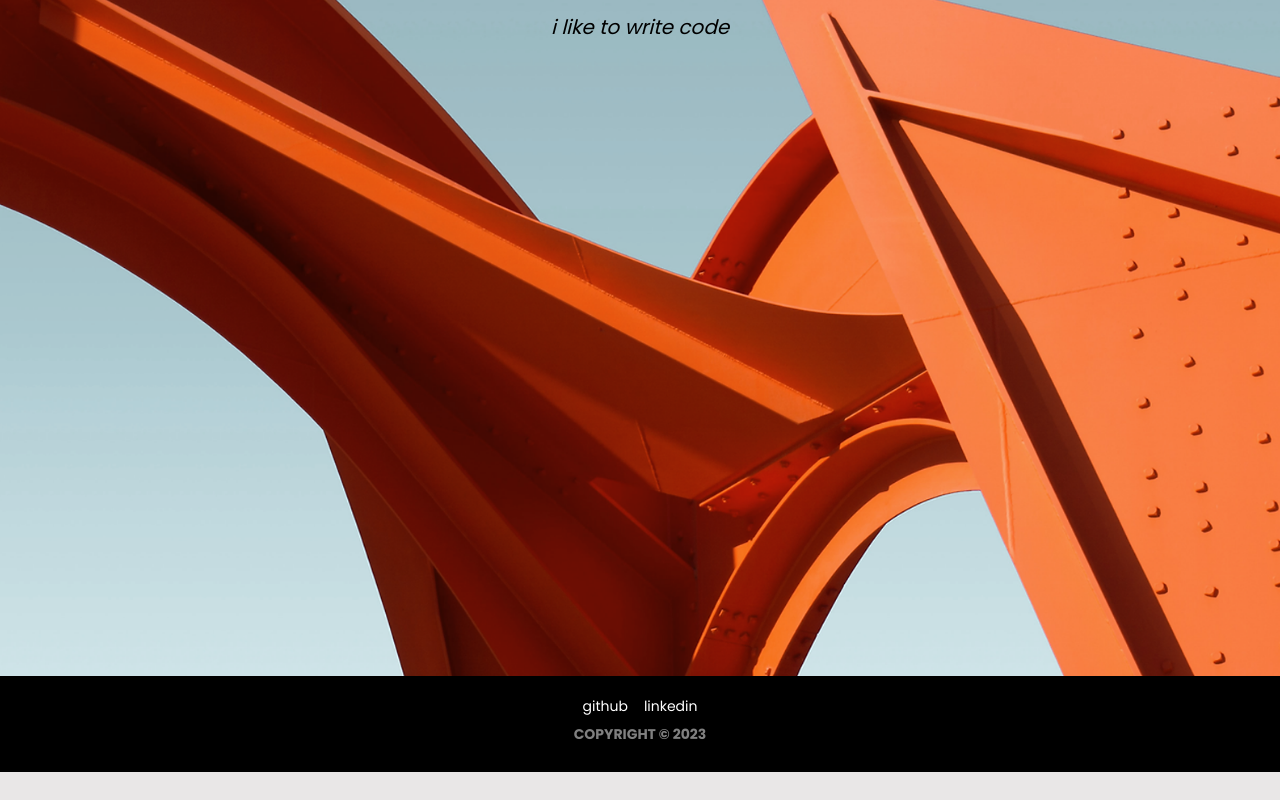
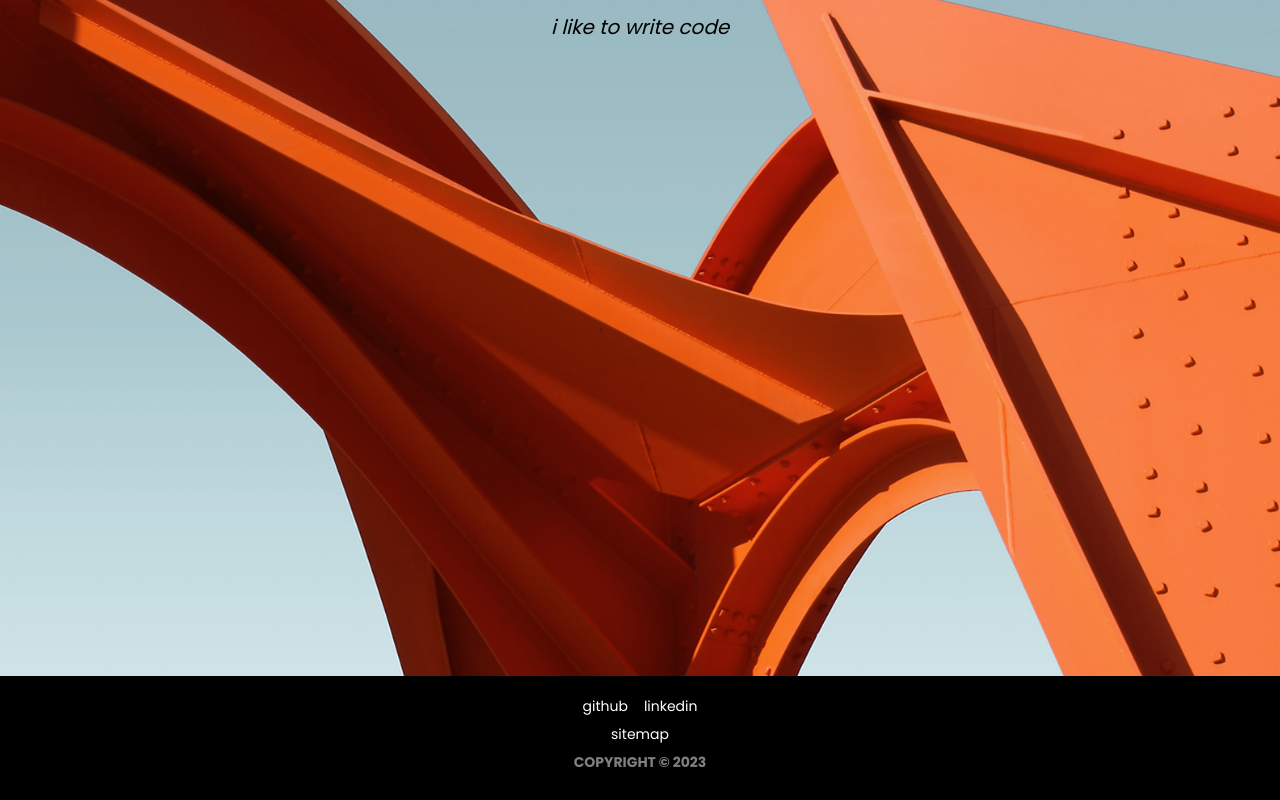
Before and after one commit to judegiordano/judegiordano.com, a Next.js app: page / in a window 1280 px wide. Shown: the part 220-1020 px from the top of the page. Before the commit the page ends 992 px from the top, so only its background shows below. Built offline with nearby package versions, Linux system fonts and the light colour scheme.

Commit message:
Link To Sitemap

```diff
--- a/ui/layout/Footer.tsx
+++ b/ui/layout/Footer.tsx
@@ -6,13 +6,16 @@ export const Footer = () => {
 		<footer className="p-5 text-white bg-black footer place-items-center">
 			<div className="place-items-center">
 				<div className="grid grid-flow-col gap-4">
-					{/* github */}
 					<Link href="https://github.com/judegiordano" target="_blank" aria-label="github">
 						github
 					</Link>
-					{/* linkedin */}
 					<Link href="https://www.linkedin.com/in/jude-giordano-868728107" target="_blank" aria-label="linkedin">
 						linkedin
+					</Link>
+				</div>
+				<div>
+					<Link href="/sitemap.xml" aria-label="sitemap">
+						sitemap
 					</Link>
 				</div>
 				<span className="footer-title">Copyright © {new Date().getFullYear()}</span>
```
